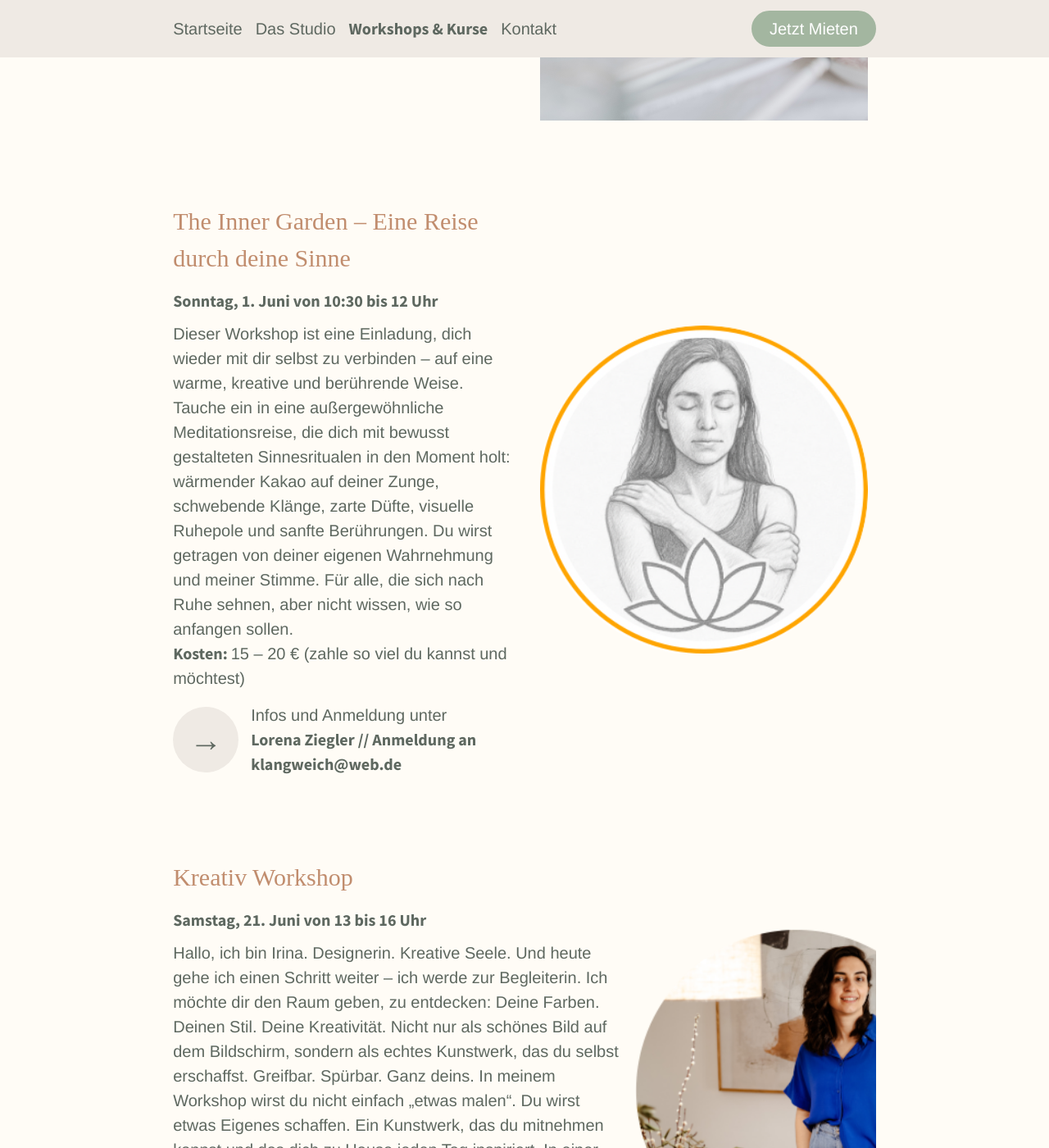
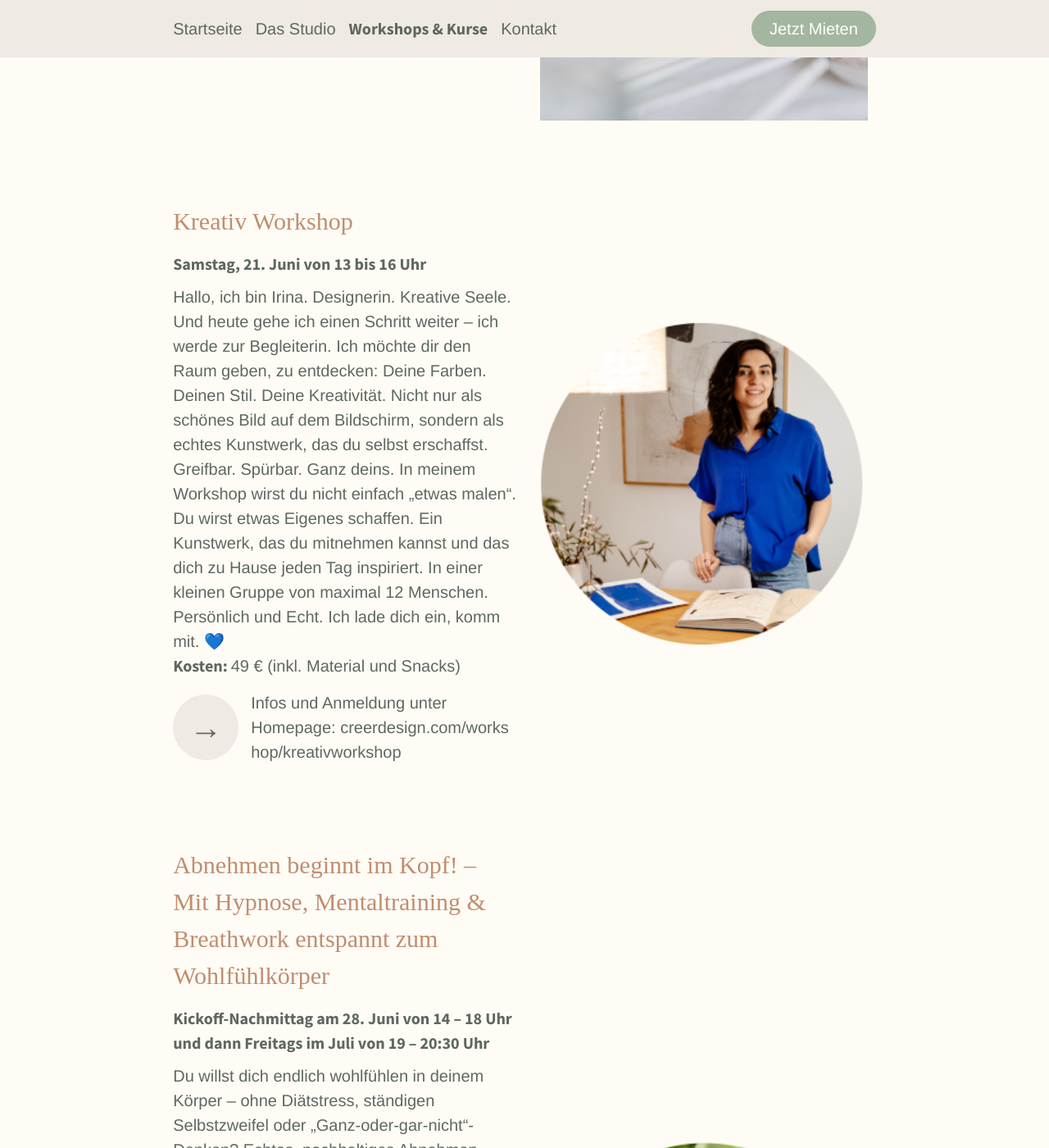
Before and after one commit to sonjafeitsch/meine-nische-website, a Jekyll site: the page built from kurse.html, in a window 1280 px wide and 1400 px high, scrolled down 582 px. Shown: the whole window at 82% size. Built offline with Jekyll 4.4.1, drawn with Linux system fonts in a browser that asks for light colours; some web fonts are replaced; some of the changed text lies outside the part shown.

Commit message:
fix clipped content

```diff
--- a/_sass/_typography.scss
+++ b/_sass/_typography.scss
@@ -8,14 +8,15 @@
   border-radius: 50px;
 }
 
-.button.filled, .button:hover {
+.button.filled,
+.button:hover {
   background-color: $accent;
   color: white;
 }
 
 .button.filled:hover {
   background-color: $bright-background;
-  color: $accent
+  color: $accent;
 }
 
 .button:disabled {
@@ -43,7 +44,7 @@
   color: $color-navbar;
 }
 .themed-text-secondary {
-  color: $accent-secondary
+  color: $accent-secondary;
 }
 
 .text-highlight {
@@ -69,7 +70,7 @@
 }
 
 a:hover {
-  color: $accent-secondary
+  color: $accent-secondary;
 }
 
 .text-important {
@@ -79,3 +80,7 @@
 .cursor-pointer {
   cursor: pointer;
 }
+
+.word-break-all {
+  word-break: break-all;
+}
--- a/kurse.html
+++ b/kurse.html
@@ -4,16 +4,6 @@
 style: kurse.css
 permalink: kurse
 events:
-  - name: "The Inner Garden – Eine Reise durch deine Sinne"
-    image: lorena.png
-    time: Sonntag, 1. Juni von 10:30 bis 12 Uhr
-    description: "Dieser Workshop ist eine Einladung, dich wieder mit dir selbst zu verbinden – auf eine warme,
-    kreative und berührende Weise. Tauche ein in eine außergewöhnliche Meditationsreise, die dich mit
-    bewusst gestalteten Sinnesritualen in den Moment holt: wärmender Kakao auf deiner Zunge,
-    schwebende Klänge, zarte Düfte, visuelle Ruhepole und sanfte Berührungen.
-    Du wirst getragen von deiner eigenen Wahrnehmung und meiner Stimme. Für alle, die sich nach Ruhe sehnen, aber nicht wissen, wie so anfangen sollen."
-    costs: "15 – 20 € (zahle so viel du kannst und möchtest)"
-    address: "Lorena Ziegler // Anmeldung an klangweich@web.de"
   - name: "Kreativ Workshop"
     image: irina.png
     time: Samstag, 21. Juni von 13 bis 16 Uhr
@@ -24,7 +14,7 @@
     Ein Kunstwerk, das du mitnehmen kannst und das dich zu Hause jeden Tag inspiriert. In einer kleinen Gruppe von maximal 12 Menschen. Persönlich und Echt.
     Ich lade dich ein, komm mit. 💙"
     costs: "49 € (inkl. Material und Snacks)"
-    homepage: "https://creerdesign.com/workshop/kreativworkshop"
+    homepage: creerdesign.com/workshop/kreativworkshop
   - name: "Abnehmen beginnt im Kopf! – Mit Hypnose, Mentaltraining & Breathwork entspannt zum Wohlfühlkörper"
     image: mia.png
     time: Kickoff-Nachmittag am 28. Juni von 14 – 18 Uhr und dann Freitags im Juli von 19 – 20:30 Uhr
@@ -46,7 +36,7 @@
     description: "Unser Wissen frisch von der Ausbildung auf Deine Matte: Wir verbinden vielfältige Tools aus Atem,
     Bewegung und Meditation zu einer liebevollen Praxis. Lerne Dich und neue Yogi:nis kennen."
     costs: "12 € / Einheit"
-    address: "Analena, Bianca und Christina // yogacommunitywue@gmail.com"
+    address: Analena, Bianca und Christina // yogacommunitywue@gmail.com
   - name: "Yoga & Henna"
     image: ninaHenna.png
     time: Sonntag, 6. Juli von 10 bis 12 Uhr
@@ -169,9 +159,9 @@
       <span class="arrow-right"></span>
       <div>
         <div>Infos und Anmeldung unter</div>
-        <div class="text-important">{{event.address}}</div>
+        <div class="text-important word-break-all">{{event.address}}</div>
         {% if event.homepage %}
-        <div>
+        <div class="word-break-all">
           Homepage: <a href="https://{{event.homepage}}">{{event.homepage}}</a>
         </div>
         {% endif %}
```
Also changed, not shown: other parts of kurse.html (+2 -2 lines).
